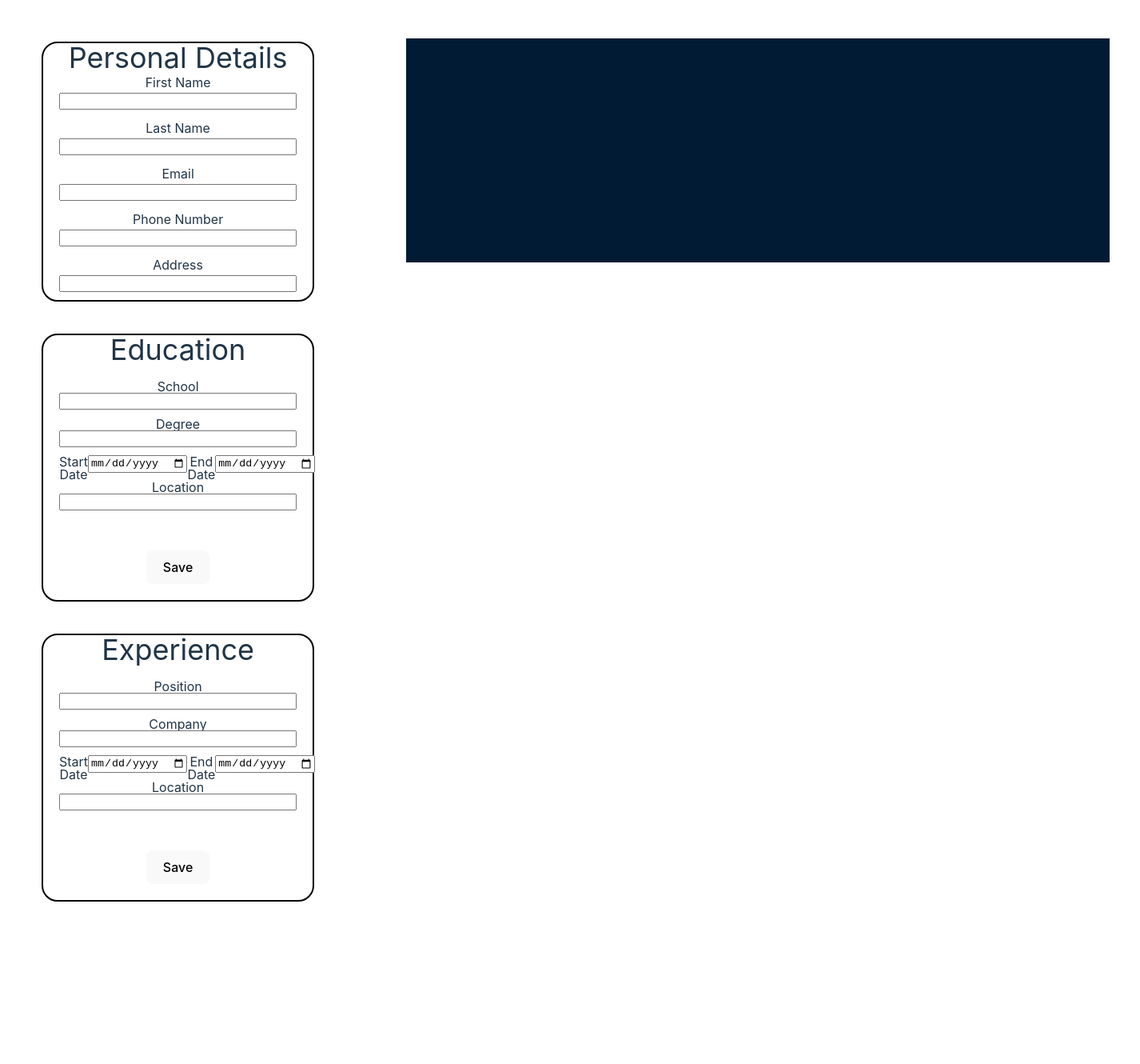
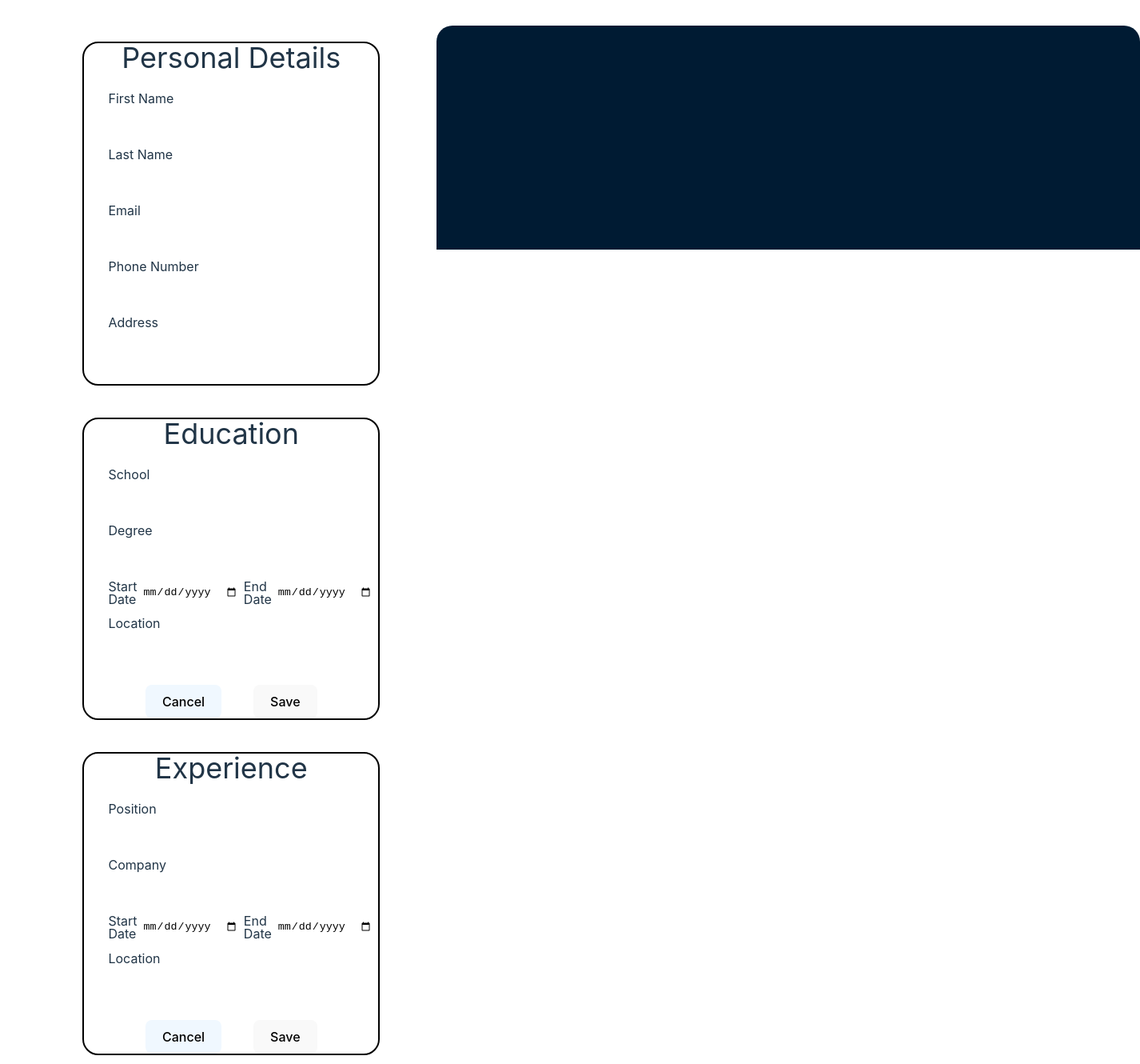
Before and after one commit to julianchso/odin-CV-application, a React (Vite) app: page / in a window 1280 px wide. Shown: the top 1330 px of the page at 80% size, 1426 px wide, since content can reach past the window. Before the commit the page ends 1179 px from the top, so only its background shows below. Built offline with nearby package versions, Linux system fonts and the light colour scheme.

Commit message:
update css of input and personal info output

```diff
--- a/src/App.css
+++ b/src/App.css
@@ -105,17 +105,21 @@ nav,
 section {
   display: block;
 }
+
 body {
   line-height: 1;
 }
+
 ol,
 ul {
   list-style: none;
 }
+
 blockquote,
 q {
   quotes: none;
 }
+
 blockquote:before,
 blockquote:after,
 q:before,
@@ -123,6 +127,7 @@ q:after {
   content: '';
   content: none;
 }
+
 table {
   border-collapse: collapse;
   border-spacing: 0;
@@ -157,6 +162,8 @@ h2 {
 }
 
 .inputWrapper {
+  display: flex;
+  justify-content: center;
 }
 
 .inputSection {
@@ -170,11 +177,3 @@ h2 {
   display: flex;
   flex-direction: column;
 }
-
-.contactInfo {
-  height: 200px;
-  width: 800px;
-  color: #fff;
-  background-color: #001b33;
-  padding: 40px;
-}
--- a/src/components/InputEducation.jsx
+++ b/src/components/InputEducation.jsx
@@ -27,30 +27,48 @@ function InputEducation() {
 
   return (
     <>
-      <form onSubmit={(e) => e.preventDefault}>
+      <form onSubmit={(e) => e.preventDefault} className='formContainer'>
         <h2>Education</h2>
-        <div className='InfoContainer'>
+        <div className='inputContainer alignLeft'>
+          <div className='inputGroup'>
             <label htmlFor='school'>School</label>
             <input type='text' name='school' id='school' onChange={onChange} />
+          </div>
+          <div className='inputGroup'>
             <label htmlFor='degree'>Degree</label>
             <input type='text' name='degree' id='degree' onChange={onChange} />
+          </div>
+          <div className='inputGroup'>
             <div className='dateContainer'>
               <label htmlFor='startDate'>Start Date</label>
               <input type='date' name='startDate' id='startDate' onChange={onChange} />
               <label htmlFor='endDate'>End Date</label>
               <input type='date' name='endDate' id='endDate' onChange={onChange} />
             </div>
+          </div>
+          <div className='inputGroup'>
             <label htmlFor='location'>Location</label>
             <input type='text' name='location' id='location' onChange={onChange} />
           </div>
+        </div>
+        <div className='formBtnContainer'>
           <button
             type='button'
-          className='SubmitBtn'
+            className='cancelBtn'
+            onClick={addEducation}
+            onSubmit={(e) => e.preventDefault}
+          >
+            Cancel
+          </button>
+          <button
+            type='button'
+            className='submitBtn'
             onClick={addEducation}
             onSubmit={(e) => e.preventDefault}
           >
             Save
           </button>
+        </div>
       </form>
     </>
   );
--- a/src/components/InputExperience.jsx
+++ b/src/components/InputExperience.jsx
@@ -27,30 +27,43 @@ function InputExperience() {
 
   return (
     <>
-      <form onSubmit={(e) => e.preventDefault}>
+      <form onSubmit={(e) => e.preventDefault} className='formContainer'>
         <h2>Experience</h2>
-        <div className='InfoContainer'>
+        <div className='inputContainer alignLeft'>
+          <div className='inputGroup'>
             <label htmlFor='position'>Position</label>
             <input type='text' name='position' id='position' onChange={onChange} />
+          </div>
+          <div className='inputGroup'>
             <label htmlFor='company'>Company</label>
             <input type='text' name='company' id='company' onChange={onChange} />
+          </div>
+          <div className='inputGroup'>
             <div className='dateContainer'>
               <label htmlFor='startDate'>Start Date</label>
               <input type='date' name='startDate' id='startDate' onChange={onChange} />
               <label htmlFor='endDate'>End Date</label>
               <input type='date' name='endDate' id='endDate' onChange={onChange} />
             </div>
+          </div>
+          <div className='inputGroup'>
             <label htmlFor='location'>Location</label>
             <input type='text' name='location' id='location' onChange={onChange} />
           </div>
+        </div>
+        <div className='formBtnContainer'>
+          <button type='button' className='cancelBtn'>
+            Cancel
+          </button>
           <button
             type='button'
-          className='SubmitBtn'
+            className='submitBtn'
             onClick={addExperience}
             onSubmit={(e) => e.preventDefault}
           >
             Save
           </button>
+        </div>
       </form>
     </>
   );
--- a/src/components/InputPersonal.jsx
+++ b/src/components/InputPersonal.jsx
@@ -5,26 +5,26 @@ import PropTypes from 'prop-types';
 function InputPersonal({ onChange }) {
   return (
     <>
-      <form onSubmit={(e) => e.preventDefault()}>
+      <form onSubmit={(e) => e.preventDefault()} className='formContainer'>
         <h2>Personal Details</h2>
-        <div className='InputPersonalContainer'>
-          <div className='input-group'>
+        <div className='inputContainer alignLeft'>
+          <div className='inputGroup'>
             <label htmlFor='firstName'>First Name</label>
             <input type='text' name='firstName' id='firstName' onChange={onChange} />
           </div>
-          <div className='input-group'>
+          <div className='inputGroup'>
             <label htmlFor='lastName'>Last Name</label>
             <input type='text' name='lastName' id='lastName' onChange={onChange} />
           </div>
-          <div className='input-group'>
+          <div className='inputGroup'>
             <label htmlFor='email'>Email</label>
             <input type='text' name='email' id='email' onChange={onChange} />
           </div>
-          <div className='input-group'>
+          <div className='inputGroup'>
             <label htmlFor='phoneNumber'>Phone Number</label>
             <input type='text' name='phoneNumber' id='phoneNumber' onChange={onChange} />
           </div>
-          <div className='input-group'>
+          <div className='inputGroup'>
             <label htmlFor='address'>Address</label>
             <input type='text' name='address' id='address' onChange={onChange} />
           </div>
--- a/src/components/OutputPersonal.jsx
+++ b/src/components/OutputPersonal.jsx
@@ -9,7 +9,7 @@ function OutputPersonal({ firstName, lastName, email, phoneNumber, address }) {
   // console.log(value);
   const fullName = `${firstName} ${lastName}`;
   return (
-    <div className='personalInfo'>
+    <div className='personalInfoContainer'>
       <div className='fullName'>
         {<h1 className='personalInfo__name'>{firstName}</h1>}
         {/* TODO: fix spacing size */}
--- a/src/components/input.css
+++ b/src/components/input.css
@@ -12,10 +12,18 @@ input {
   margin-bottom: 10px;
 }
 
-.personalInfoContainer {
+.alignLeft {
+  text-align: left;
+}
+
+.formContainer {
   display: flex;
   flex-direction: column;
-  padding: 20px;
+  padding: 0 10px;
+}
+
+.inputContainer {
+  margin: 20px 0;
 }
 
 .dateContainer {
@@ -23,23 +31,29 @@ input {
   flex-direction: row;
 }
 
-.SubmitBtn {
+.formBtnContainer Button {
   padding: 10px 20px;
-  margin: 20px;
+  margin: 0 20px;
 }
 
-.InfoContainer {
-  display: flex;
-  flex-direction: column;
-  padding: 20px;
+.cancelBtn {
+  background-color: aliceblue;
+  color: #000;
 }
 
-.input-group {
+.inputGroup {
   display: flex;
   flex-direction: column;
   margin: 0 20px;
 }
 
-.input-group label {
+.inputGroup label {
   margin: 5px 0;
 }
+
+input {
+  padding: 7px;
+  margin-top: 5px;
+  border: none;
+  border-radius: 5px;
+}
--- a/src/components/output.css
+++ b/src/components/output.css
@@ -1,3 +1,21 @@
 .personalInfo__name {
   display: inline-block;
 }
+
+.personalInfoContainer {
+  height: 200px;
+  width: 800px;
+  color: #fff;
+  background-color: #001b33;
+  padding: 40px;
+  border-top-left-radius: 20px;
+  border-top-right-radius: 20px;
+}
+
+.contactInfo {
+  display: flex;
+  flex-direction: row;
+  justify-content: center;
+  gap: 25px;
+  margin: 20px 40px;
+}
```
Lines whose indentation alone changed are shown as unchanged.
